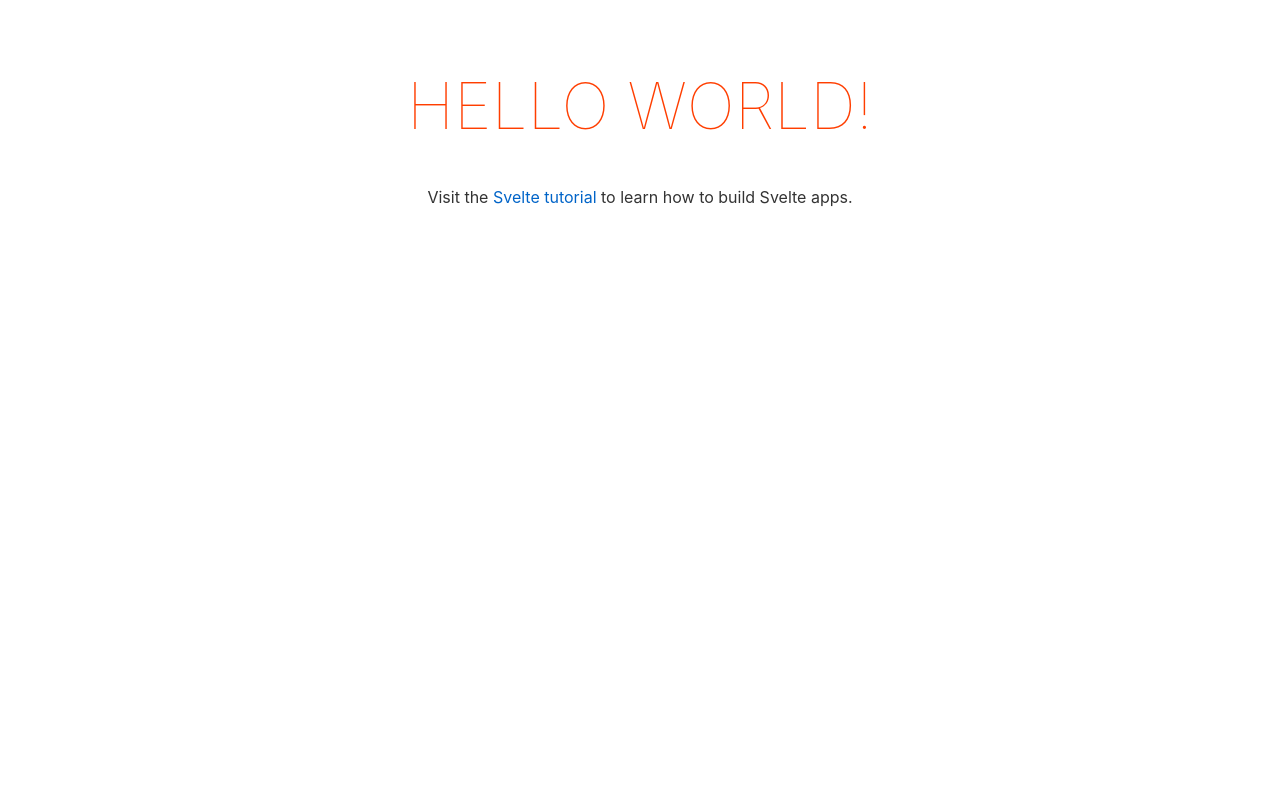
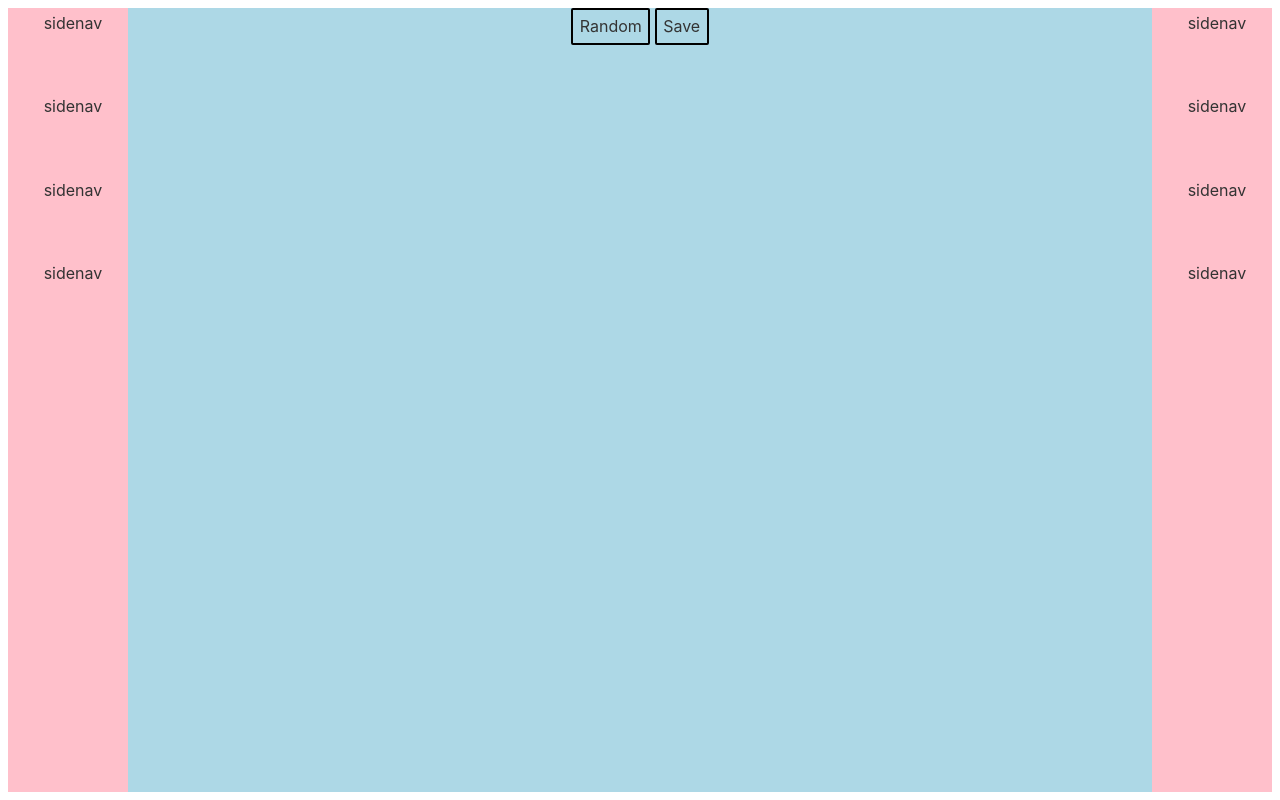
Before and after one commit to featherbear/wardrobe, a Svelte app: page / in a window 1280 px wide. Built offline with nearby package versions, Linux system fonts and the light colour scheme.

Commit message:
Base files

```diff
--- a/src/App.svelte
+++ b/src/App.svelte
@@ -1,18 +1,32 @@
 <script>
-	export let name;
+  import Main from "./components/Main.svelte";
+  import Sidenav from "./components/Sidenav.svelte";
 </script>
-
-<main>
-	<h1>Hello {name}!</h1>
-	<p>Visit the <a href="https://svelte.dev/tutorial">Svelte tutorial</a> to learn how to build Svelte apps.</p>
-</main>
 
 <style>
   main {
     text-align: center;
-		padding: 1em;
+    /* padding: 1em; */
     max-width: 240px;
     margin: 0 auto;
+  }
+
+  main {
+    display: flex;
+    flex-direction: row;
+    /* flex-basis: 100%; */
+    flex-wrap: wrap;
+    height: 100%;
+  }
+
+  main .column.content {
+    flex-basis: 100%;
+    flex: 1;
+  }
+  main .column.nav {
+    flex-basis: 120px;
+    /* width: 200px; */
+    background-color: pink;
   }
 
   h1 {
@@ -28,3 +42,15 @@
     }
   }
 </style>
+
+<main>
+  <div class="column nav">
+    <Sidenav />
+  </div>
+  <div class="column content">
+    <Main />
+  </div>
+  <div class="column nav">
+    <Sidenav />
+  </div>
+</main>
--- /dev/null
+++ b/src/components/Button.svelte
@@ -0,0 +1,20 @@
+<script>
+
+</script>
+
+<style>
+button {
+    cursor: pointer;
+    border: 2px solid black;
+    background-color: transparent;
+    border-radius: 2px;
+    transition: background-color 1s;
+}
+button:hover {
+    background-color: yellow;
+}
+</style>
+
+<button>
+  <slot />
+</button>
--- /dev/null
+++ b/src/components/Main.svelte
@@ -0,0 +1,16 @@
+<script>
+  import Button from "./Button.svelte";
+</script>
+
+<style>
+  .content {
+    height: 100%;
+    background-color: lightblue;
+  }
+</style>
+
+<div class="content">
+
+  <Button>Random</Button>
+  <Button>Save</Button>
+</div>
--- /dev/null
+++ b/src/components/Sidenav.svelte
@@ -0,0 +1,16 @@
+<script>
+  import SidenavEntry from "./SidenavEntry.svelte";
+</script>
+
+<style>
+  .sidenav {
+    height: 100%;
+  }
+</style>
+
+<div class="sidenav">
+  <SidenavEntry />
+  <SidenavEntry />
+  <SidenavEntry />
+  <SidenavEntry />
+</div>
--- /dev/null
+++ b/src/components/SidenavEntry.svelte
@@ -0,0 +1,21 @@
+<script>
+
+</script>
+
+<style>
+  .entry {
+    cursor: pointer;
+    width: 100%;
+    height: 10%;
+    margin: 5px;
+  }
+  .entry:not(:hover) {
+    transition: background-color 0.5s;
+  }
+  .entry:hover {
+    transition: background-color 0.2s;
+    background-color: rgba(0, 0, 0, 0.4);
+  }
+</style>
+
+<div class="entry">sidenav</div>
```
Also changed, not shown: src/components/Carousel.svelte (added). Lines whose indentation alone changed are shown as unchanged.
